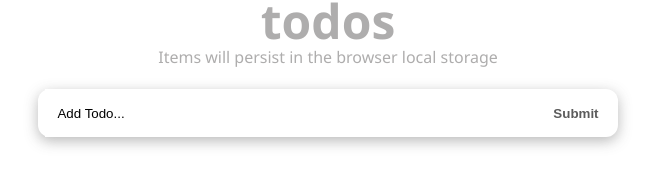
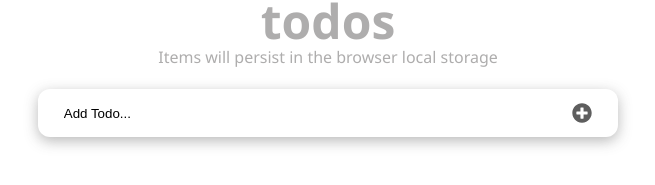
Before and after one commit to mwismann/react-todo-app, a React (Vite) app: page / in a window 1280 px wide. Shown: the part 135-320 px from the top of the page, without its empty margins (312-967 px from the left). Built offline with nearby package versions, Linux system fonts and the light colour scheme.

Commit message:
Add svg icons

```diff
--- a/package.json
+++ b/package.json
@@ -11,6 +11,7 @@
   "dependencies": {
     "react": "^18.2.0",
     "react-dom": "^18.2.0",
+    "react-icons": "^4.8.0",
     "uuid": "^9.0.0"
   },
   "devDependencies": {
--- a/src/components/InputTodo.jsx
+++ b/src/components/InputTodo.jsx
@@ -1,8 +1,14 @@
-import { useState } from "react";
+import { useState } from 'react';
+import { FaPlusCircle } from 'react-icons/fa';
 
 const InputTodo = ({ addTodoItem }) => {
   const [title, setTitle] = useState('');
   const [message, setMessage] = useState('');
+  const style = {
+    color: '#5e5e5e',
+    fontSize: '1.25rem',
+    marginTop: '0.125rem'
+  }
 
   const handleChange = (e) => {
     setTitle(e.target.value);
@@ -23,7 +29,9 @@ const InputTodo = ({ addTodoItem }) => {
     <>
     <form onSubmit={handleSubmit} className="form-container">
       <input className="input-text" type="text" placeholder="Add Todo..." value={title} onChange={handleChange} />
-      <button className="input-submit">Submit</button>
+      <button className="input-submit">
+        <FaPlusCircle style={style} />
+      </button>
     </form>
     <span className="submit-warning" >{message}</span>
     </>
--- a/src/components/TodoItem.jsx
+++ b/src/components/TodoItem.jsx
@@ -1,9 +1,15 @@
 import styles from '@/styles/TodoItem.module.css';
 import { useState } from 'react';
+import { FaTrash } from 'react-icons/fa';
+import { AiFillEdit } from 'react-icons/ai';
 
 const TodoItem = ({ item, handleChange, delTodo, setUpdates }) => {
   const [editing, setEditing] = useState(false);
   const [updateInput, setUpdateInput] = useState(item.title);
+  const style = {
+    color: '#5e5e5e',
+    fontSize: '1.25rem',
+  }
 
   const handleEditing = () => {
     setEditing(true);
@@ -24,8 +30,12 @@ const TodoItem = ({ item, handleChange, delTodo, setUpdates }) => {
     <li className={styles.item} >
       <div className={styles.content} style={viewMode} >
         <input type="checkbox" checked={item.completed} onChange={() => handleChange(item.id)} />
-        <button onClick={handleEditing} >Edit</button>
-        <button onClick={() => delTodo(item.id)}>Delete</button>
+        <button onClick={handleEditing} >
+          <AiFillEdit style={style} />
+        </button>
+        <button onClick={() => delTodo(item.id)}>
+          <FaTrash style={style} />
+        </button>
         <span className={item.completed ? styles.completedTask : null} >
           {updateInput}
         </span>
```
Also changed, not shown: 1 other file (tests, documents, lock files or other folders).
